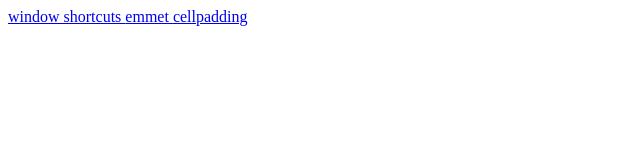
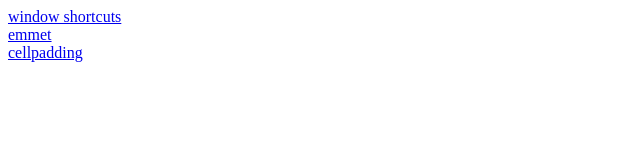
Before and after one commit to Madhuri-2306/html, a plain HTML site: page DAY3/day3.html in a window 1280 px wide. Shown: the whole page, without its empty margins (0-640 px from the left). Drawn offline with Linux system fonts and the light colour scheme.

Commit message:
Update day3.html

```diff
--- a/DAY3/day3.html
+++ b/DAY3/day3.html
@@ -6,8 +6,8 @@
     <title>Document</title>
 </head>
 <body>
-    <a href="meaning.html"> window shortcuts </a>
-    <a href="abbreviations.html"> emmet </a>
+    <a href="meaning.html"> window shortcuts </a> <br>
+    <a href="abbreviations.html"> emmet </a> <br>
     <a href="taghead.html"> cellpadding</a>
 </body>
 </html>
```
